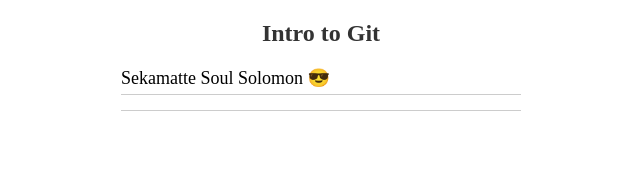
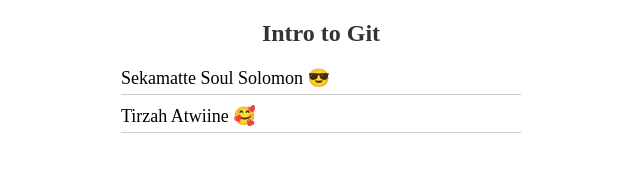
Before and after one commit to SoulSolomon21/Intro-to-Git, a plain HTML site: page index.html in a window 1280 px wide. Shown: the whole page, without its empty margins (319-959 px from the left). Drawn offline with Linux system fonts and the light colour scheme.

Commit message:
Tirzah Atwiine

```diff
--- a/index.html
+++ b/index.html
@@ -10,7 +10,7 @@
   <h1>Intro to Git</h1>
   <ul>
     <li>Sekamatte Soul Solomon 😎</li>
-    <li></li>
+    <li>Tirzah Atwiine 🥰</li>
   </ul>
 </body>
 </html>
```
